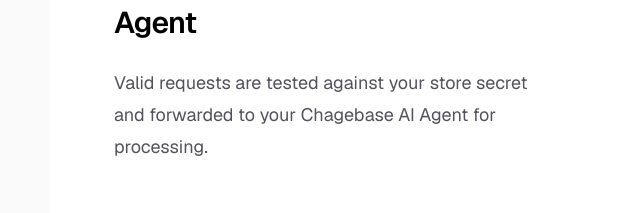
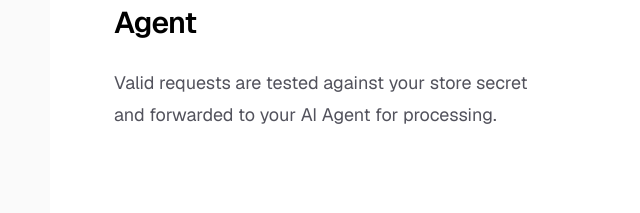
Before and after one commit to battistini01/nextjs-chatbase-proxy, a Next.js app: page / in a window 1280 px wide. Shown: the part 245-458 px from the top of the page, without its empty margins (206-846 px from the left). Built offline with nearby package versions, Linux system fonts and the light colour scheme.

Commit message:
chore: update page.tsx

```diff
--- a/app/page.tsx
+++ b/app/page.tsx
@@ -18,7 +18,7 @@
           </h1>
           <p className="max-w-md text-lg leading-8 text-zinc-600 dark:text-zinc-400">
             Valid requests are tested against your store secret and forwarded to
-            your Chagebase AI Agent for processing.
+            your AI Agent for processing.
           </p>
         </div>
         <div className="flex flex-col gap-1 text-base font-medium sm:flex-row">
```
